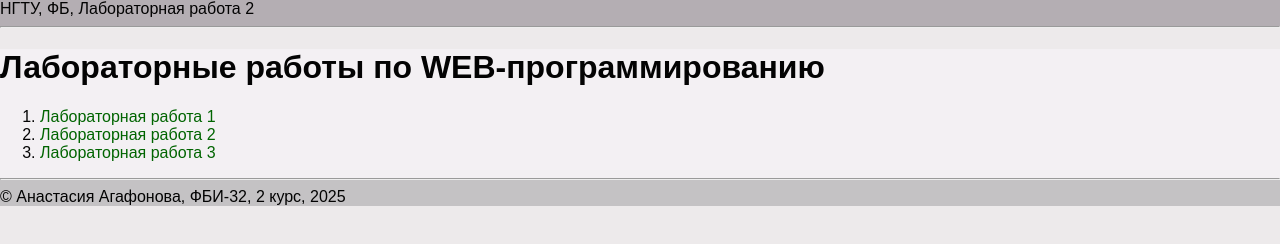
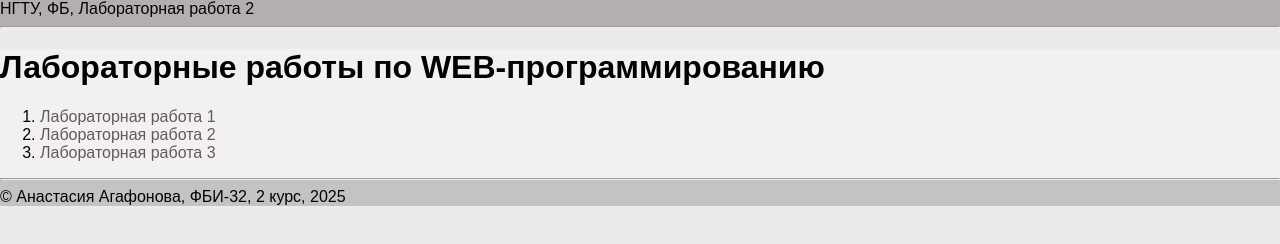
Before and after one commit to anastasiaagafonova/web-front-labs, a plain HTML site: page index.html in a window 1280 px wide. Drawn offline with Linux system fonts and the light colour scheme.

Commit message:
переходы для ссылок

```diff
--- a/main.css
+++ b/main.css
@@ -25,16 +25,18 @@ header {
 a {
     color: green;
     text-decoration: none;
+    transition: 1s 2s;
 }
 a:link {
-    color: darkgreen;
+    color: rgb(96, 91, 91);
 }
 a:visited {
-    color: darkgray;
+    color: darkgreen;
 }
 a:hover {
     color: red;
     text-decoration: underline;
+    transition: 0.3s;
 }
 a:active {
     color:black;
```
